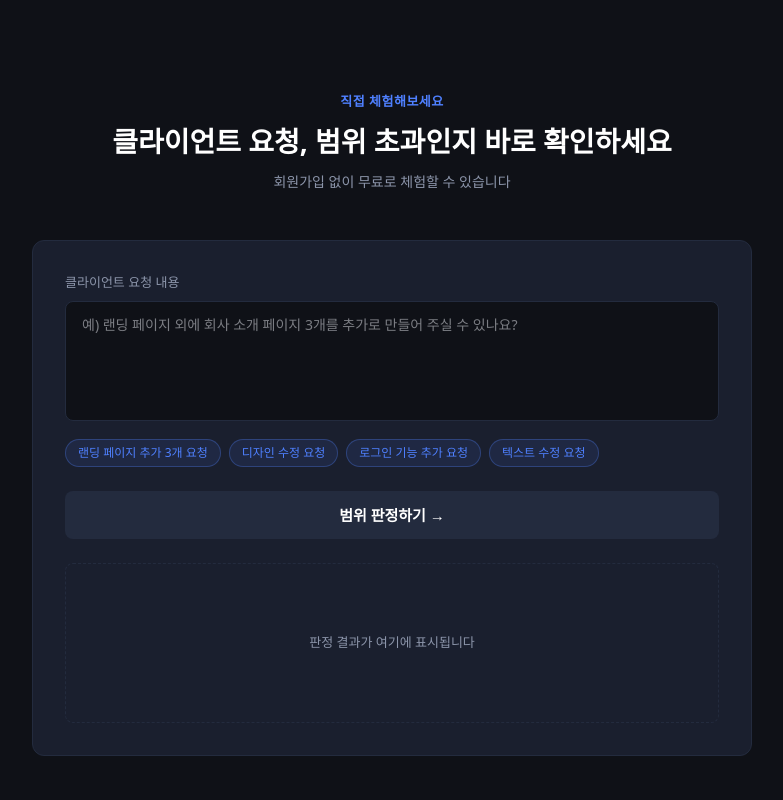
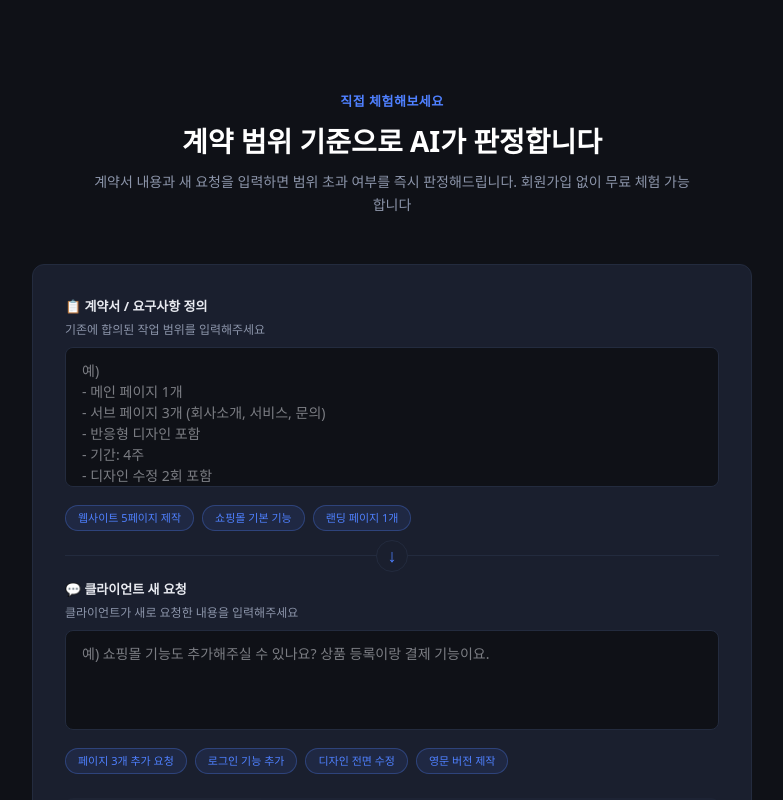
Before and after one commit to kkh851211/scope-manager, a Next.js app: page / in a window 1280 px wide. Shown: the part 4420-5220 px from the top of the page, without its empty margins (248-1031 px from the left). Built offline with nearby package versions, Linux system fonts and the light colour scheme; no server answers.

Commit message:
랜딩페이지 데모 기능 추가 변경

```diff
--- a/components/landing/ScopeJudgmentDemo.tsx
+++ b/components/landing/ScopeJudgmentDemo.tsx
@@ -1,6 +1,6 @@
 'use client'
 
-import { useState, useEffect } from 'react';
+import { useState } from 'react';
 import { Loader2 } from 'lucide-react';
 
 type JudgmentState = 'empty' | 'loading' | 'out-of-scope' | 'in-scope';
@@ -8,40 +8,51 @@ type JudgmentState = 'empty' | 'loading' | 'out-of-scope' | 'in-scope';
 interface JudgmentResult {
     type: 'out-of-scope' | 'in-scope';
     reason: string;
-    estimatedTime: string;
-    scopeStatus: string;
+    judgmentStatus: string;
     needsQuote: string;
+    hasContractBasis: string;
 }
 
 export function ScopeJudgmentDemo() {
-    const [inputText, setInputText] = useState('');
+    const [contractScope, setContractScope] = useState('');
+    const [newRequest, setNewRequest] = useState('');
     const [state, setState] = useState<JudgmentState>('empty');
     const [result, setResult] = useState<JudgmentResult | null>(null);
-    const [isMounted, setIsMounted] = useState(false);
 
-    useEffect(() => {
-        setIsMounted(true);
-    }, []);
-
-    const exampleChips = [
-        '랜딩 페이지 추가 3개 요청',
-        '디자인 수정 요청',
-        '로그인 기능 추가 요청',
-        '텍스트 수정 요청'
+    const contractExamples = [
+        '웹사이트 5페이지 제작',
+        '쇼핑몰 기본 기능',
+        '랜딩 페이지 1개'
     ];
 
-    const handleChipClick = (text: string) => {
+    const requestExamples = [
+        '페이지 3개 추가 요청',
+        '로그인 기능 추가',
+        '디자인 전면 수정',
+        '영문 버전 제작'
+    ];
+
+    const handleContractChipClick = (text: string) => {
         const fullTexts: Record<string, string> = {
-            '랜딩 페이지 추가 3개 요청': '랜딩 페이지 외에 회사 소개 페이지 3개를 추가로 만들어 주실 수 있나요?',
-            '디자인 수정 요청': '메인 페이지의 색상을 파란색에서 초록색으로 변경해 주실 수 있나요?',
-            '로그인 기능 추가 요청': '처음 계약에는 없었는데 로그인 기능을 추가할 수 있을까요?',
-            '텍스트 수정 요청': '홈페이지 상단의 "환영합니다" 문구를 "안녕하세요"로 바꿔주세요'
+            '웹사이트 5페이지 제작': '- 메인 페이지 1개\n- 서브 페이지 4개 (회사소개, 서비스, 포트폴리오, 문의)\n- 반응형 디자인 포함\n- 기간: 4주\n- 디자인 수정 2회 포함',
+            '쇼핑몰 기본 기능': '- 상품 목록 페이지\n- 상품 상세 페이지\n- 장바구니 기능\n- 결제 연동 (PG사 제공)\n- 관리자 페이지 (상품 등록/수정)\n- 기간: 6주',
+            '랜딩 페이지 1개': '- 랜딩 페이지 1개 제작\n- PC/모바일 반응형\n- 애니메이션 효과 포함\n- 디자인 시안 2회 수정\n- 기간: 2주'
         };
-        setInputText(fullTexts[text] || text);
+        setContractScope(fullTexts[text] || text);
+    };
+
+    const handleRequestChipClick = (text: string) => {
+        const fullTexts: Record<string, string> = {
+            '페이지 3개 추가 요청': '회사 소개 페이지를 3개로 나눠서 만들어주실 수 있나요? CEO 인사말, 연혁, 조직도 페이지로요.',
+            '로그인 기능 추가': '회원 로그인 기능이랑 마이페이지도 추가해주실 수 있을까요?',
+            '디자인 전면 수정': '전체적인 디자인 컨셉을 바꾸고 싶은데, 처음부터 다시 디자인해주실 수 있나요?',
+            '영문 버전 제작': '영어 버전 사이트도 같이 만들어주실 수 있나요? 번역은 저희가 할게요.'
+        };
+        setNewRequest(fullTexts[text] || text);
     };
 
     const handleJudge = async () => {
-        if (!inputText.trim()) return;
+        if (!contractScope.trim() || !newRequest.trim()) return;
 
         setState('loading');
 
@@ -51,7 +62,10 @@ export function ScopeJudgmentDemo() {
                 headers: {
                     'Content-Type': 'application/json',
                 },
-                body: JSON.stringify({ request: inputText }),
+                body: JSON.stringify({
+                    contract: contractScope,
+                    request: newRequest
+                }),
             });
 
             if (!response.ok) {
@@ -60,30 +74,25 @@ export function ScopeJudgmentDemo() {
             }
 
             const data = await response.json();
-
             const isOutOfScope = data.result === '초과';
 
             setState(isOutOfScope ? 'out-of-scope' : 'in-scope');
             setResult({
                 type: isOutOfScope ? 'out-of-scope' : 'in-scope',
                 reason: data.reason,
-                estimatedTime: isOutOfScope ? '미정' : '1일',
-                scopeStatus: data.result,
-                needsQuote: data.needsQuote ? '예' : '아니요'
+                judgmentStatus: data.result,
+                needsQuote: data.needsQuote ? '필요' : '불필요',
+                hasContractBasis: '있음'
             });
         } catch (error: any) {
             console.error('Judgment error:', error);
             setState('empty');
-
-            // Try to extract more detail if it was a 500 with details
-            const message = error.message || '판정 중 오류가 발생했습니다. 다시 시도해주세요.';
-            alert(message);
+            alert(error.message || '판정 중 오류가 발생했습니다. 다시 시도해주세요.');
         }
     };
 
     const showCTA = state === 'out-of-scope' || state === 'in-scope';
-
-    if (!isMounted) return <div style={{ minHeight: '100vh', background: '#0F1117' }} />;
+    const isButtonDisabled = !contractScope.trim() || !newRequest.trim() || state === 'loading';
 
     return (
         <div style={{ background: '#0F1117', minHeight: '100vh', padding: '80px 24px' }}>
@@ -106,13 +115,16 @@ export function ScopeJudgmentDemo() {
                         marginBottom: '12px',
                         lineHeight: '1.3'
                     }}>
-                        클라이언트 요청, 범위 초과인지 바로 확인하세요
+                        계약 범위 기준으로 AI가 판정합니다
                     </h2>
                     <p style={{
                         fontSize: '14px',
-                        color: '#8C95AA'
+                        color: '#8C95AA',
+                        lineHeight: '1.6',
+                        maxWidth: '600px',
+                        margin: '0 auto'
                     }}>
-                        회원가입 없이 무료로 체험할 수 있습니다
+                        계약서 내용과 새 요청을 입력하면 범위 초과 여부를 즉시 판정해드립니다. 회원가입 없이 무료 체험 가능합니다
                     </p>
                 </div>
 
@@ -125,23 +137,31 @@ export function ScopeJudgmentDemo() {
                     borderRadius: '12px',
                     padding: '32px'
                 }}>
-                    {/* Input Area */}
+                    {/* Input Area 1 - Contract Scope */}
                     <div style={{ marginBottom: '24px' }}>
                         <label style={{
                             display: 'block',
                             fontSize: '13px',
+                            color: '#E8EAF0',
+                            fontWeight: 'bold',
+                            marginBottom: '4px'
+                        }}>
+                            📋 계약서 / 요구사항 정의
+                        </label>
+                        <p style={{
+                            fontSize: '12px',
                             color: '#8C95AA',
                             marginBottom: '8px'
                         }}>
-                            클라이언트 요청 내용
-                        </label>
+                            기존에 합의된 작업 범위를 입력해주세요
+                        </p>
                         <textarea
-                            value={inputText}
-                            onChange={(e) => setInputText(e.target.value)}
-                            placeholder="예) 랜딩 페이지 외에 회사 소개 페이지 3개를 추가로 만들어 주실 수 있나요?"
+                            value={contractScope}
+                            onChange={(e) => setContractScope(e.target.value)}
+                            placeholder={'예) \n- 메인 페이지 1개\n- 서브 페이지 3개 (회사소개, 서비스, 문의)\n- 반응형 디자인 포함\n- 기간: 4주\n- 디자인 수정 2회 포함'}
                             style={{
                                 width: '100%',
-                                height: '120px',
+                                height: '140px',
                                 background: '#0F1117',
                                 border: '1px solid #232B3E',
                                 borderRadius: '8px',
@@ -150,29 +170,131 @@ export function ScopeJudgmentDemo() {
                                 fontSize: '14px',
                                 resize: 'none',
                                 outline: 'none',
-                                transition: 'border-color 0.2s'
+                                transition: 'border-color 0.2s',
+                                fontFamily: 'inherit'
                             }}
                             onFocus={(e) => e.target.style.borderColor = '#4F80FF'}
                             onBlur={(e) => e.target.style.borderColor = '#232B3E'}
                         />
 
-                        {/* Example Chips */}
+                        {/* Contract Example Chips */}
                         <div style={{
                             display: 'flex',
                             flexWrap: 'wrap',
                             gap: '8px',
                             marginTop: '12px'
                         }}>
-                            {exampleChips.map((chip) => (
+                            {contractExamples.map((chip) => (
                                 <button
                                     key={chip}
-                                    onClick={() => handleChipClick(chip)}
+                                    onClick={() => handleContractChipClick(chip)}
                                     style={{
                                         background: 'rgba(79, 128, 255, 0.1)',
                                         border: '1px solid rgba(79, 128, 255, 0.3)',
                                         borderRadius: '20px',
                                         padding: '4px 12px',
-                                        fontSize: '12px',
+                                        fontSize: '11px',
+                                        color: '#4F80FF',
+                                        cursor: 'pointer',
+                                        transition: 'all 0.2s'
+                                    }}
+                                    onMouseEnter={(e) => {
+                                        e.currentTarget.style.background = 'rgba(79, 128, 255, 0.15)';
+                                    }}
+                                    onMouseLeave={(e) => {
+                                        e.currentTarget.style.background = 'rgba(79, 128, 255, 0.1)';
+                                    }}
+                                >
+                                    {chip}
+                                </button>
+                            ))}
+                        </div>
+                    </div>
+
+                    {/* Divider with Arrow */}
+                    <div style={{
+                        position: 'relative',
+                        height: '1px',
+                        background: '#232B3E',
+                        marginBottom: '24px'
+                    }}>
+                        <div style={{
+                            position: 'absolute',
+                            left: '50%',
+                            top: '50%',
+                            transform: 'translate(-50%, -50%)',
+                            width: '32px',
+                            height: '32px',
+                            background: '#1A1F2E',
+                            border: '1px solid #232B3E',
+                            borderRadius: '50%',
+                            display: 'flex',
+                            alignItems: 'center',
+                            justifyContent: 'center',
+                            color: '#4F80FF',
+                            fontSize: '18px'
+                        }}>
+                            ↓
+                        </div>
+                    </div>
+
+                    {/* Input Area 2 - New Request */}
+                    <div style={{ marginBottom: '24px' }}>
+                        <label style={{
+                            display: 'block',
+                            fontSize: '13px',
+                            color: '#E8EAF0',
+                            fontWeight: 'bold',
+                            marginBottom: '4px'
+                        }}>
+                            💬 클라이언트 새 요청
+                        </label>
+                        <p style={{
+                            fontSize: '12px',
+                            color: '#8C95AA',
+                            marginBottom: '8px'
+                        }}>
+                            클라이언트가 새로 요청한 내용을 입력해주세요
+                        </p>
+                        <textarea
+                            value={newRequest}
+                            onChange={(e) => setNewRequest(e.target.value)}
+                            placeholder="예) 쇼핑몰 기능도 추가해주실 수 있나요? 상품 등록이랑 결제 기능이요."
+                            style={{
+                                width: '100%',
+                                height: '100px',
+                                background: '#0F1117',
+                                border: '1px solid #232B3E',
+                                borderRadius: '8px',
+                                padding: '12px 16px',
+                                color: '#E8EAF0',
+                                fontSize: '14px',
+                                resize: 'none',
+                                outline: 'none',
+                                transition: 'border-color 0.2s',
+                                fontFamily: 'inherit'
+                            }}
+                            onFocus={(e) => e.target.style.borderColor = '#4F80FF'}
+                            onBlur={(e) => e.target.style.borderColor = '#232B3E'}
+                        />
+
+                        {/* Request Example Chips */}
+                        <div style={{
+                            display: 'flex',
+                            flexWrap: 'wrap',
+                            gap: '8px',
+                            marginTop: '12px'
+                        }}>
+                            {requestExamples.map((chip) => (
+                                <button
+                                    key={chip}
+                                    onClick={() => handleRequestChipClick(chip)}
+                                    style={{
+                                        background: 'rgba(79, 128, 255, 0.1)',
+                                        border: '1px solid rgba(79, 128, 255, 0.3)',
+                                        borderRadius: '20px',
+                                        padding: '4px 12px',
+                                        fontSize: '11px',
                                         color: '#4F80FF',
                                         cursor: 'pointer',
                                         transition: 'all 0.2s'
@@ -193,32 +315,34 @@ export function ScopeJudgmentDemo() {
                     {/* Judge Button */}
                     <button
                         onClick={handleJudge}
-                        disabled={!inputText.trim() || state === 'loading'}
+                        disabled={isButtonDisabled}
                         style={{
                             width: '100%',
                             height: '48px',
-                            background: inputText.trim() && state !== 'loading' ? '#4F80FF' : '#232B3E',
+                            background: !isButtonDisabled ? '#4F80FF' : '#232B3E',
                             color: 'white',
                             fontSize: '15px',
                             fontWeight: 'bold',
                             borderRadius: '8px',
                             border: 'none',
-                            cursor: inputText.trim() && state !== 'loading' ? 'pointer' : 'not-allowed',
+                            cursor: !isButtonDisabled ? 'pointer' : 'not-allowed',
                             transition: 'background 0.2s',
-                            marginBottom: '24px'
+                            marginBottom: '24px',
+                            opacity: isButtonDisabled ? 0.4 : 1
                         }}
                         onMouseEnter={(e) => {
-                            if (inputText.trim() && state !== 'loading') {
+                            if (!isButtonDisabled) {
                                 e.currentTarget.style.background = '#3A6BDD';
                             }
                         }}
                         onMouseLeave={(e) => {
-                            if (inputText.trim() && state !== 'loading') {
+                            if (!isButtonDisabled) {
                                 e.currentTarget.style.background = '#4F80FF';
                             }
                         }}
+                        title={isButtonDisabled && state !== 'loading' ? '계약 범위와 새 요청을 모두 입력해주세요' : ''}
                     >
-                        범위 판정하기 →
+                        {isButtonDisabled && state !== 'loading' ? '계약 범위와 새 요청을 모두 입력해주세요' : '범위 판정하기 →'}
                     </button>
 
                     {/* Result Area */}
@@ -228,9 +352,12 @@ export function ScopeJudgmentDemo() {
                             border: '1px dashed #232B3E',
                             borderRadius: '8px',
                             display: 'flex',
+                            flexDirection: 'column',
                             alignItems: 'center',
-                            justifyContent: 'center'
+                            justifyContent: 'center',
+                            gap: '8px'
                         }}>
+                            <div style={{ fontSize: '32px' }}>🔍</div>
                             <p style={{
                                 color: '#8C95AA',
                                 fontSize: '13px'
@@ -262,7 +389,7 @@ export function ScopeJudgmentDemo() {
                                 color: '#8C95AA',
                                 fontSize: '13px'
                             }}>
-                                AI가 분석 중입니다...
+                                계약 내용을 분석 중입니다...
                             </p>
                         </div>
                     )}
@@ -309,7 +436,7 @@ export function ScopeJudgmentDemo() {
                             <p style={{
                                 fontSize: '14px',
                                 color: '#E8EAF0',
-                                lineHeight: '1.6',
+                                lineHeight: '1.7',
                                 marginBottom: '16px'
                             }}>
                                 {result.reason}
@@ -332,7 +459,7 @@ export function ScopeJudgmentDemo() {
                                     background: '#0F1117',
                                     border: '1px solid #232B3E',
                                     borderRadius: '8px',
-                                    padding: '8px 16px',
+                                    padding: '10px 16px',
                                     flex: '1',
                                     minWidth: '140px'
                                 }}>
@@ -341,21 +468,21 @@ export function ScopeJudgmentDemo() {
                                         color: '#8C95AA',
                                         marginBottom: '4px'
                                     }}>
-                                        추가 예상 시간
+                                        판정 결과
                                     </div>
                                     <div style={{
                                         fontSize: '14px',
-                                        color: 'white',
+                                        color: result.type === 'out-of-scope' ? '#F87171' : '#10B981',
                                         fontWeight: '600'
                                     }}>
-                                        {result.estimatedTime}
+                                        {result.judgmentStatus}
                                     </div>
                                 </div>
                                 <div style={{
                                     background: '#0F1117',
                                     border: '1px solid #232B3E',
                                     borderRadius: '8px',
-                                    padding: '8px 16px',
+                                    padding: '10px 16px',
                                     flex: '1',
                                     minWidth: '140px'
                                 }}>
@@ -364,21 +491,21 @@ export function ScopeJudgmentDemo() {
                                         color: '#8C95AA',
                                         marginBottom: '4px'
                                     }}>
-                                        계약 범위
+                                        추가 견적
                                     </div>
                                     <div style={{
                                         fontSize: '14px',
                                         color: result.type === 'out-of-scope' ? '#F87171' : '#10B981',
                                         fontWeight: '600'
                                     }}>
-                                        {result.scopeStatus}
+                                        {result.needsQuote}
                                     </div>
                                 </div>
                                 <div style={{
                                     background: '#0F1117',
                                     border: '1px solid #232B3E',
                                     borderRadius: '8px',
-                                    padding: '8px 16px',
+                                    padding: '10px 16px',
                                     flex: '1',
                                     minWidth: '140px'
                                 }}>
@@ -387,14 +514,14 @@ export function ScopeJudgmentDemo() {
                                         color: '#8C95AA',
                                         marginBottom: '4px'
                                     }}>
-                                        추가 견적 필요
+                                        계약 근거
                                     </div>
                                     <div style={{
                                         fontSize: '14px',
-                                        color: result.type === 'out-of-scope' ? '#F87171' : '#10B981',
+                                        color: '#10B981',
                                         fontWeight: '600'
                                     }}>
-                                        {result.needsQuote}
+                                        {result.hasContractBasis}
                                     </div>
                                 </div>
                             </div>
@@ -415,7 +542,7 @@ export function ScopeJudgmentDemo() {
                                     color: '#8C95AA',
                                     marginBottom: '16px'
                                 }}>
-                                    더 많은 기능이 궁금하다면
+                                    실제 프로젝트에 적용하고 싶다면
                                 </p>
                                 <div style={{
                                     display: 'flex',
```
Also changed, not shown: app/api/judge/route.ts (+11 -9 lines).
